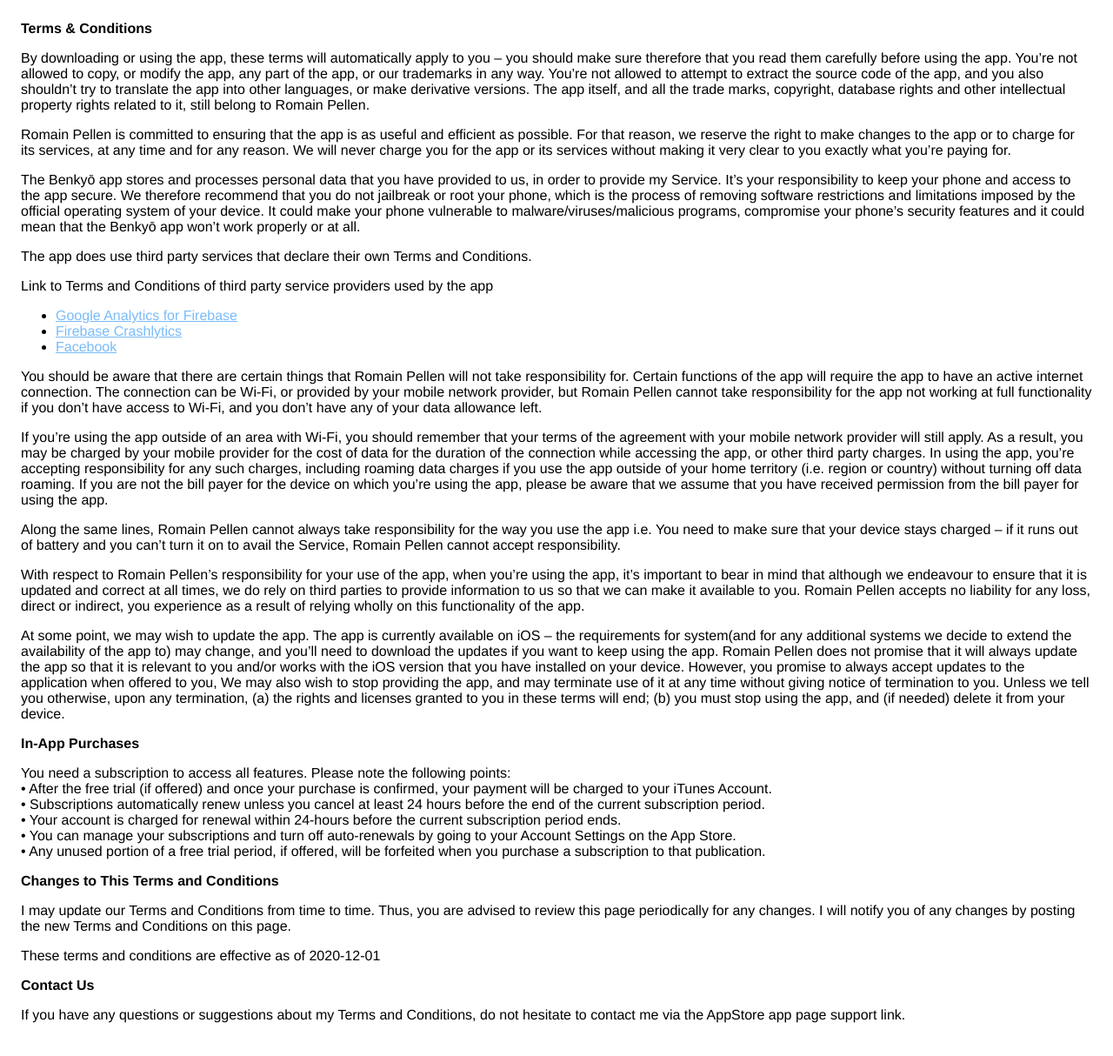
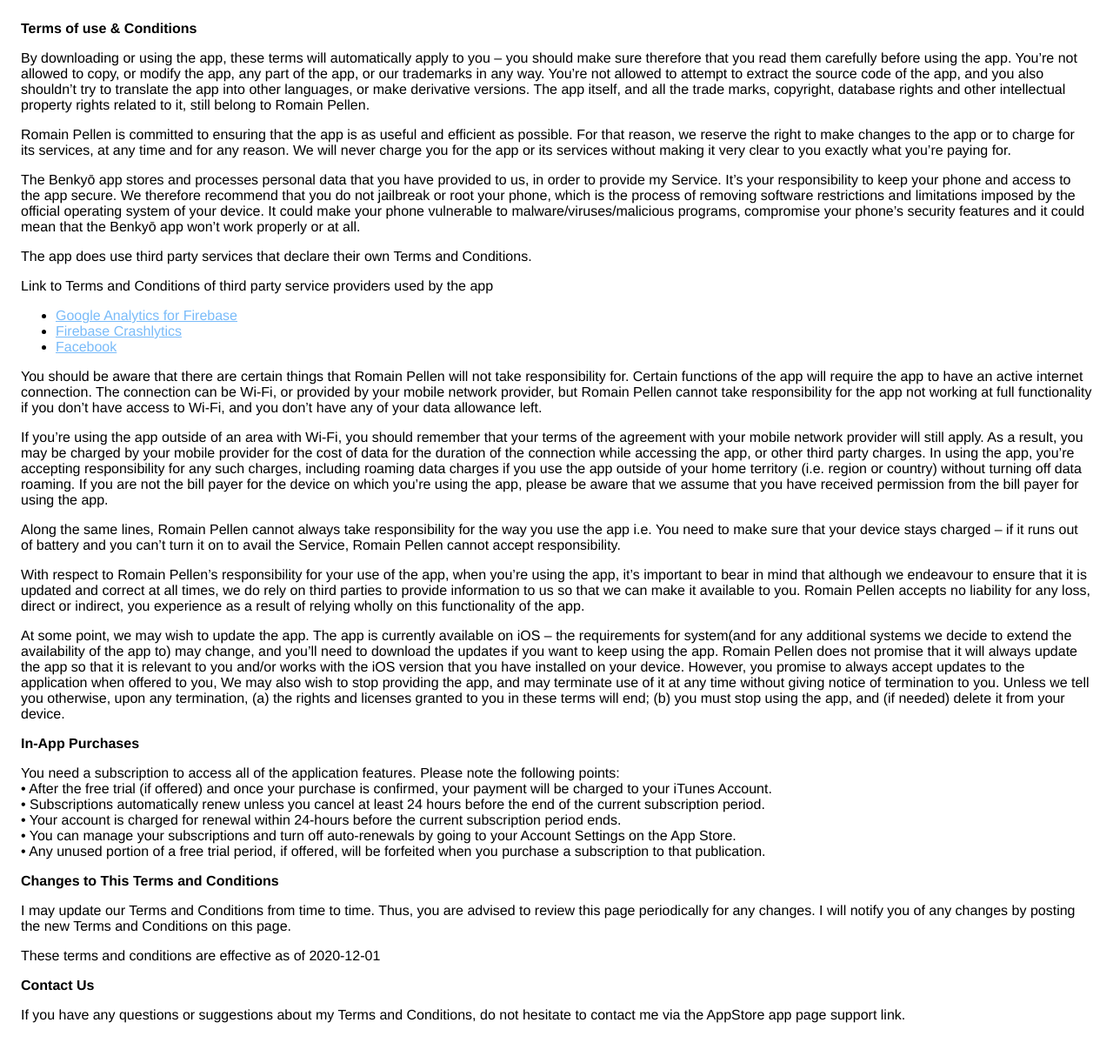
Before and after one commit to RomainPellen/RomainPellen.github.io, a plain HTML site: page app/benkyo/legal/terms.html in a window 1280 px wide. Shown: the whole page at 87% size. Drawn offline with Linux system fonts and the light colour scheme.

Commit message:
small fixes, html files renamed

```diff
--- a/app/benkyo/legal/termsandconditions.html
+++ b/app/benkyo/legal/terms.html
@@ -3,7 +3,7 @@
     <head>
       <meta charset='utf-8'>
       <meta name='viewport' content='width=device-width'>
-      <title>Terms &amp; Conditions</title>
+      <title>Terms of use &amp; Conditions</title>
       <style>
       :root {
         color-scheme: light dark;
@@ -17,7 +17,7 @@
       </style>
     </head>
     <body>
-    <strong>Terms &amp; Conditions</strong> <p>
+    <strong>Terms of use &amp; Conditions</strong> <p>
                   By downloading or using the app, these terms will
                   automatically apply to you – you should make sure therefore
                   that you read them carefully before using the app. You’re not
@@ -109,7 +109,7 @@
 
                   </p> <p><strong>In-App Purchases</strong></p> <p>
 
-                    You need a subscription to access all features. Please note the following points:
+                    You need a subscription to access all of the application features. Please note the following points:
 
 <br />• After the free trial (if offered) and once your purchase is confirmed, your payment will be charged to your iTunes Account.
 <br />• Subscriptions automatically renew unless you cancel at least 24 hours before the end of the current subscription period.
```
Also changed, not shown: app/benkyo/legal/index.html (+1 -0 lines), app/benkyo/legal/privacy.html (renamed from app/benkyo/legal/privacypolicy.html).
